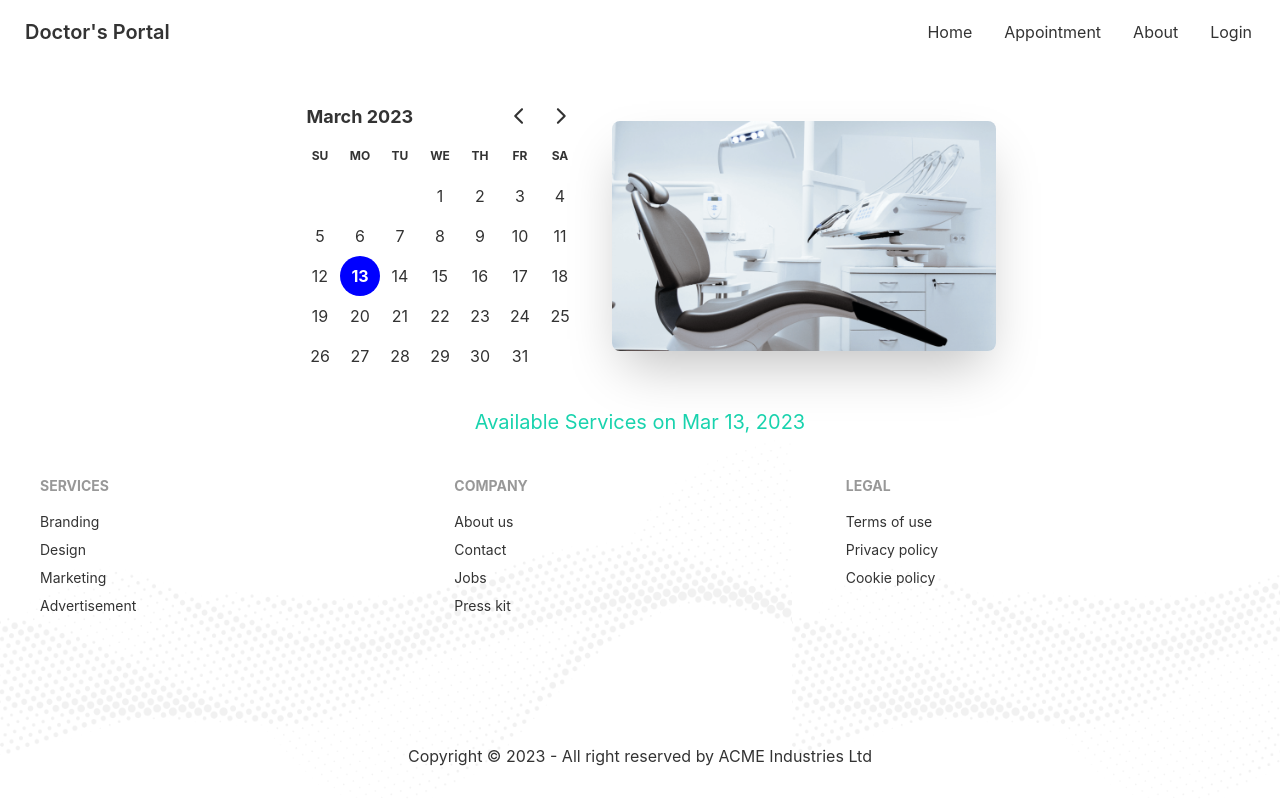
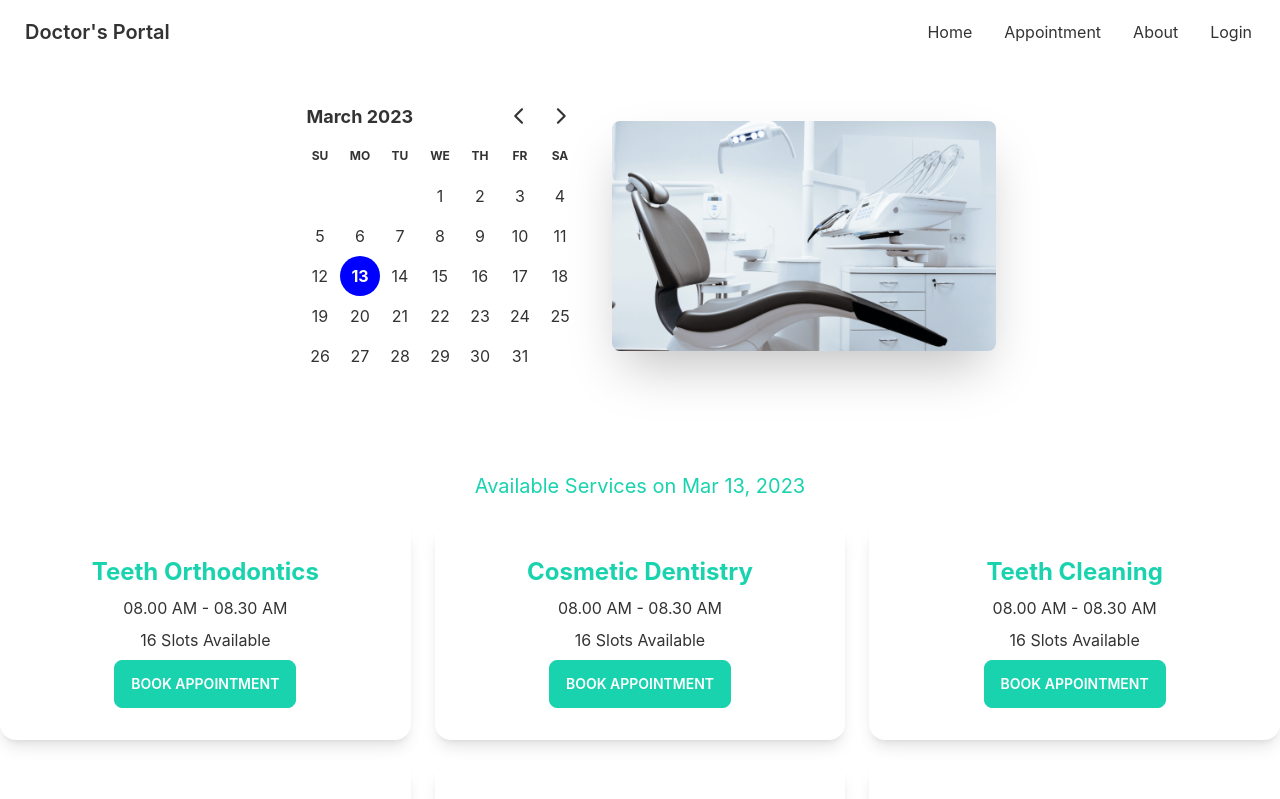
Before and after one commit to arnob999/doctors-portal-client-practice, a React (Create React App) app: page /appointment in a window 1280 px wide. Shown: the top 799 px of the page. Built offline with nearby package versions, Linux system fonts and the light colour scheme.

Commit message:
Dynamic Modal

```diff
--- a/public/appointmentOptions.json
+++ b/public/appointmentOptions.json
@@ -90,7 +90,9 @@
     {
         "_id": 5,
         "name": "Pediatric Dental",
-        "slots": []
+        "slots": [
+            "08.00 AM - 08.30 AM"
+        ]
     },
     {
         "_id": 6,
--- /dev/null
+++ b/src/Pages/Appointment/AvailableAppointments/AvailableAppointment.js
@@ -0,0 +1,25 @@
+import React from 'react';
+
+const AvailableAppointment = ({ appointmentOption }) => {
+    const { name, slots } = appointmentOption
+    return (
+        <div className="card shadow-lg">
+            <div className="card-body text-center">
+                <h2 className="text-2xl text-secondary font-bold text-center">{name}</h2>
+                <p>
+                    {
+                        slots.length > 0 ? slots[0] : 'Try Another Day'
+                    }
+                </p>
+                <p>
+                    {slots.length} {slots.length > 1 ? 'Slots' : 'Slot'}  Available
+                </p>
+                <div className="card-actions justify-center">
+                    <button className="btn btn-secondary text-white">Book Appointment</button>
+                </div>
+            </div>
+        </div>
+    );
+};
+
+export default AvailableAppointment;
--- a/src/Pages/Appointment/AvailableAppointments/AvailableAppointments.js
+++ b/src/Pages/Appointment/AvailableAppointments/AvailableAppointments.js
@@ -1,9 +1,23 @@
-import React from 'react';
+import React, { useEffect, useState } from 'react';
 import { format } from 'date-fns';
+import AvailableAppointment from './AvailableAppointment';
 const AvailableAppointments = ({ selectedDate }) => {
+    const [appointmentOptions, setAppointmentOptions] = useState([])
+
+    useEffect(() => {
+        fetch('appointmentOptions.json')
+            .then(res => res.json())
+            .then(data => setAppointmentOptions(data))
+    }, [])
     return (
-        <div>
+        <div className='my-16'>
             <p className='text-xl text-secondary text-center'>Available Services on {format(selectedDate, 'PP')} </p>
+            <div className='grid gap-6 grid-cols-1 md:grid-cols-2 lg:grid-cols-3 mt-6'>
+                {
+                    appointmentOptions.map(appointmentOption => <AvailableAppointment key={appointmentOption._id}
+                        appointmentOption={appointmentOption} />)
+                }
+            </div>
         </div>
     );
 };
```
Also changed, not shown: src/Pages/Appointment/AppointmentModal/AppointmentModal.js (added).
